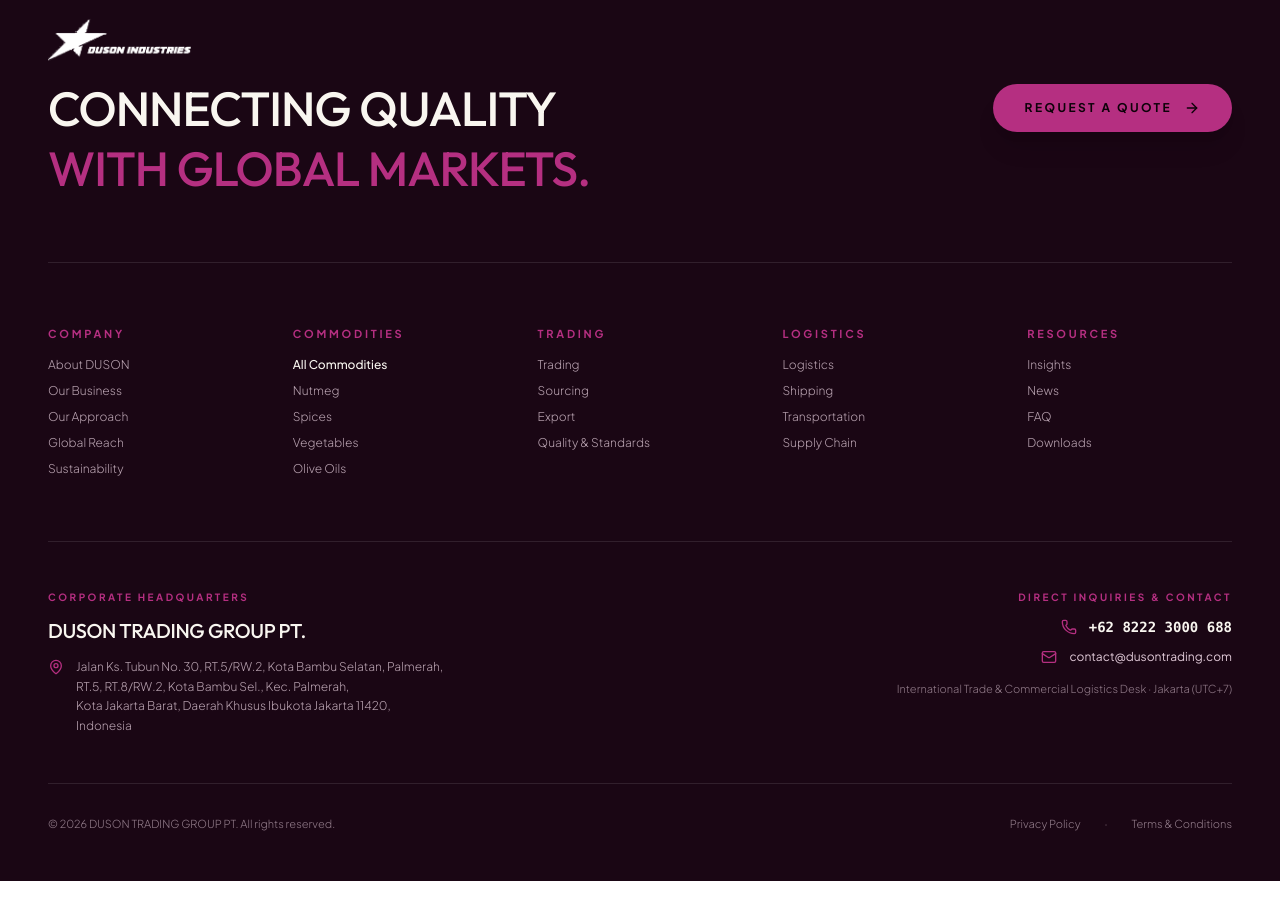
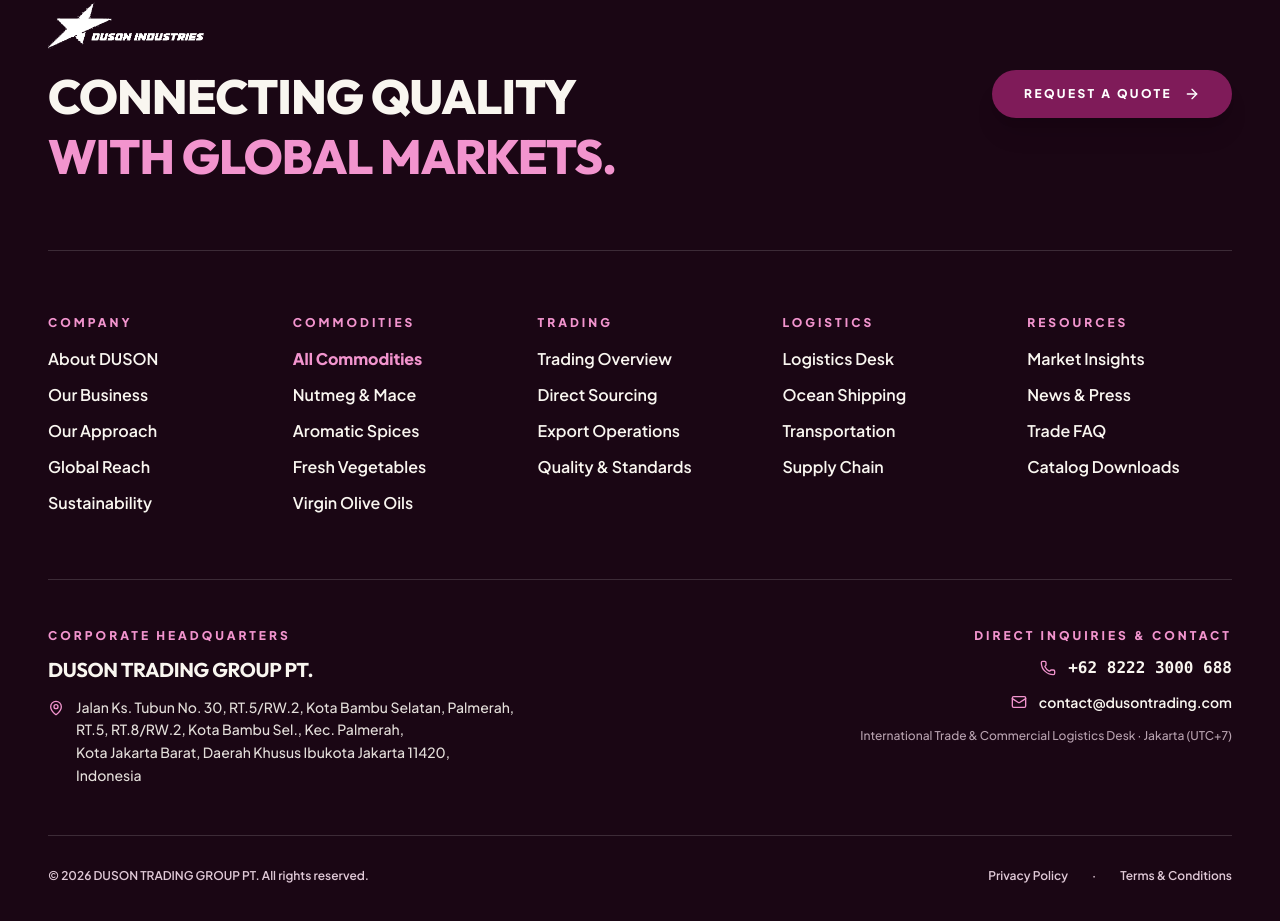
Before and after one commit to blossombubbles12/dusontrading, a Next.js app: page / in a window 1280 px wide. Shown: the part 6379-7300 px from the top of the page. Before the commit the page ends 7260 px from the top, so only its background shows below. Built offline with nearby package versions, Linux system fonts and the light colour scheme.

Commit message:
Increase footer navigation font size and apply bold font weight for enhanced visibility

```diff
--- a/src/components/Footer.tsx
+++ b/src/components/Footer.tsx
@@ -2,7 +2,7 @@
 
 import Link from "next/link";
 import Image from "next/image";
-import { Anchor, ArrowRight, MapPin, Phone, Mail } from "lucide-react";
+import { ArrowRight, MapPin, Phone, Mail } from "lucide-react";
 import EmailProtected from "./EmailProtected";
 
 interface FooterProps {
@@ -11,11 +11,11 @@
 
 export default function Footer({ onOpenQuoteModal }: FooterProps) {
   return (
-    <footer className="bg-[#1A0614] dark:bg-[#0D0209] text-[#F9F6F0] pt-24 pb-12 border-t border-[#7f1b59]/20 dark:border-[#B52F81]/20 transition-colors duration-500 relative">
+    <footer className="bg-[#1A0614] dark:bg-[#0D0209] text-[#F9F6F0] pt-20 pb-12 border-t border-[#7f1b59]/30 dark:border-[#B52F81]/30 transition-colors duration-500 relative">
       <div className="max-w-7xl mx-auto px-6 sm:px-8 lg:px-12">
 
         {/* Top Section */}
-        <div className="flex flex-col lg:flex-row lg:items-center justify-between pb-16 border-b border-white/10 dark:border-[#B52F81]/15 gap-8">
+        <div className="flex flex-col lg:flex-row lg:items-center justify-between pb-16 border-b border-white/15 dark:border-[#B52F81]/20 gap-8">
           <div className="space-y-4 max-w-2xl">
             <div className="flex items-center">
               <Image
@@ -23,20 +23,20 @@
                 alt="DUSON"
                 width={240}
                 height={52}
-                className="h-10 sm:h-11 w-auto object-contain brightness-0 invert"
+                className="h-10 sm:h-12 w-auto object-contain brightness-0 invert"
               />
             </div>
 
-            <h2 className="font-serif text-3xl sm:text-5xl font-medium tracking-tight text-[#F9F6F0] leading-tight">
+            <h2 className="font-serif text-3xl sm:text-5xl font-extrabold tracking-tight text-[#F9F6F0] leading-tight">
               CONNECTING QUALITY <br />
-              <span className="font-medium text-[#B52F81]">WITH GLOBAL MARKETS.</span>
+              <span className="font-extrabold text-[#F294CE]">WITH GLOBAL MARKETS.</span>
             </h2>
           </div>
 
           <div>
             <button
               onClick={onOpenQuoteModal}
-              className="inline-flex items-center gap-3 px-8 py-4 rounded-full bg-[#B52F81] text-[#0D0209] text-xs uppercase tracking-[0.2em] font-bold hover:bg-[#D94B9F] transition-all duration-300 shadow-xl"
+              className="inline-flex items-center gap-3 px-8 py-4 rounded-full bg-[#7f1b59] hover:bg-[#9c2870] text-white text-xs uppercase tracking-[0.2em] font-extrabold transition-all duration-300 shadow-xl transform hover:-translate-y-0.5"
             >
               <span>Request a Quote</span>
               <ArrowRight className="w-4 h-4" />
@@ -45,36 +45,36 @@
         </div>
 
         {/* Footer Navigation Columns Grid */}
-        <div className="grid grid-cols-2 md:grid-cols-3 lg:grid-cols-5 gap-8 lg:gap-10 py-16 border-b border-white/10 dark:border-[#B52F81]/15 text-xs">
+        <div className="grid grid-cols-2 md:grid-cols-3 lg:grid-cols-5 gap-8 lg:gap-10 py-16 border-b border-white/15 dark:border-[#B52F81]/20">
 
           {/* COMPANY */}
           <div className="space-y-4">
-            <span className="text-[11px] uppercase tracking-[0.25em] text-[#B52F81] font-bold block">
+            <span className="text-xs uppercase tracking-[0.25em] text-[#F294CE] font-extrabold block">
               COMPANY
             </span>
-            <ul className="space-y-2.5 text-[#DFC8D6]/80 font-light">
+            <ul className="space-y-3 font-semibold text-sm sm:text-base">
               <li>
-                <Link href="/about" className="hover:text-[#B52F81] transition-colors">
+                <Link href="/about" className="text-[#F9F6F0] hover:text-[#F294CE] transition-colors">
                   About DUSON
                 </Link>
               </li>
               <li>
-                <Link href="/our-business" className="hover:text-[#B52F81] transition-colors">
+                <Link href="/our-business" className="text-[#F9F6F0] hover:text-[#F294CE] transition-colors">
                   Our Business
                 </Link>
               </li>
               <li>
-                <Link href="/our-approach" className="hover:text-[#B52F81] transition-colors">
+                <Link href="/our-approach" className="text-[#F9F6F0] hover:text-[#F294CE] transition-colors">
                   Our Approach
                 </Link>
               </li>
               <li>
-                <Link href="/global-reach" className="hover:text-[#B52F81] transition-colors">
+                <Link href="/global-reach" className="text-[#F9F6F0] hover:text-[#F294CE] transition-colors">
                   Global Reach
                 </Link>
               </li>
               <li>
-                <Link href="/sustainability" className="hover:text-[#B52F81] transition-colors">
+                <Link href="/sustainability" className="text-[#F9F6F0] hover:text-[#F294CE] transition-colors">
                   Sustainability
                 </Link>
               </li>
@@ -83,33 +83,33 @@
 
           {/* COMMODITIES */}
           <div className="space-y-4">
-            <span className="text-[11px] uppercase tracking-[0.25em] text-[#B52F81] font-bold block">
+            <span className="text-xs uppercase tracking-[0.25em] text-[#F294CE] font-extrabold block">
               COMMODITIES
             </span>
-            <ul className="space-y-2.5 text-[#DFC8D6]/80 font-light">
+            <ul className="space-y-3 font-semibold text-sm sm:text-base">
               <li>
-                <Link href="/commodities" className="hover:text-[#B52F81] transition-colors font-medium text-[#F9F6F0]">
+                <Link href="/commodities" className="text-[#F294CE] hover:underline transition-colors font-extrabold">
                   All Commodities
                 </Link>
               </li>
               <li>
-                <Link href="/commodities/nutmeg" className="hover:text-[#B52F81] transition-colors">
-                  Nutmeg
+                <Link href="/commodities/nutmeg" className="text-[#F9F6F0] hover:text-[#F294CE] transition-colors">
+                  Nutmeg & Mace
                 </Link>
               </li>
               <li>
-                <Link href="/commodities/spices" className="hover:text-[#B52F81] transition-colors">
-                  Spices
+                <Link href="/commodities/spices" className="text-[#F9F6F0] hover:text-[#F294CE] transition-colors">
+                  Aromatic Spices
                 </Link>
               </li>
               <li>
-                <Link href="/commodities/vegetables" className="hover:text-[#B52F81] transition-colors">
-                  Vegetables
+                <Link href="/commodities/vegetables" className="text-[#F9F6F0] hover:text-[#F294CE] transition-colors">
+                  Fresh Vegetables
                 </Link>
               </li>
               <li>
-                <Link href="/commodities/olive-oils" className="hover:text-[#B52F81] transition-colors">
-                  Olive Oils
+                <Link href="/commodities/olive-oils" className="text-[#F9F6F0] hover:text-[#F294CE] transition-colors">
+                  Virgin Olive Oils
                 </Link>
               </li>
             </ul>
@@ -117,27 +117,27 @@
 
           {/* TRADING */}
           <div className="space-y-4">
-            <span className="text-[11px] uppercase tracking-[0.25em] text-[#B52F81] font-bold block">
+            <span className="text-xs uppercase tracking-[0.25em] text-[#F294CE] font-extrabold block">
               TRADING
             </span>
-            <ul className="space-y-2.5 text-[#DFC8D6]/80 font-light">
+            <ul className="space-y-3 font-semibold text-sm sm:text-base">
               <li>
-                <Link href="/trading" className="hover:text-[#B52F81] transition-colors">
-                  Trading
+                <Link href="/trading" className="text-[#F9F6F0] hover:text-[#F294CE] transition-colors">
+                  Trading Overview
                 </Link>
               </li>
               <li>
-                <Link href="/trading/sourcing" className="hover:text-[#B52F81] transition-colors">
-                  Sourcing
+                <Link href="/trading/sourcing" className="text-[#F9F6F0] hover:text-[#F294CE] transition-colors">
+                  Direct Sourcing
                 </Link>
               </li>
               <li>
-                <Link href="/trading/export" className="hover:text-[#B52F81] transition-colors">
-                  Export
+                <Link href="/trading/export" className="text-[#F9F6F0] hover:text-[#F294CE] transition-colors">
+                  Export Operations
                 </Link>
               </li>
               <li>
-                <Link href="/trading/quality-standards" className="hover:text-[#B52F81] transition-colors">
+                <Link href="/trading/quality-standards" className="text-[#F9F6F0] hover:text-[#F294CE] transition-colors">
                   Quality & Standards
                 </Link>
               </li>
@@ -146,27 +146,27 @@
 
           {/* LOGISTICS */}
           <div className="space-y-4">
-            <span className="text-[11px] uppercase tracking-[0.25em] text-[#B52F81] font-bold block">
+            <span className="text-xs uppercase tracking-[0.25em] text-[#F294CE] font-extrabold block">
               LOGISTICS
             </span>
-            <ul className="space-y-2.5 text-[#DFC8D6]/80 font-light">
+            <ul className="space-y-3 font-semibold text-sm sm:text-base">
               <li>
-                <Link href="/logistics" className="hover:text-[#B52F81] transition-colors">
-                  Logistics
+                <Link href="/logistics" className="text-[#F9F6F0] hover:text-[#F294CE] transition-colors">
+                  Logistics Desk
                 </Link>
               </li>
               <li>
-                <Link href="/logistics/shipping" className="hover:text-[#B52F81] transition-colors">
-                  Shipping
+                <Link href="/logistics/shipping" className="text-[#F9F6F0] hover:text-[#F294CE] transition-colors">
+                  Ocean Shipping
                 </Link>
               </li>
               <li>
-                <Link href="/logistics/transportation" className="hover:text-[#B52F81] transition-colors">
+                <Link href="/logistics/transportation" className="text-[#F9F6F0] hover:text-[#F294CE] transition-colors">
                   Transportation
                 </Link>
               </li>
               <li>
-                <Link href="/logistics/supply-chain" className="hover:text-[#B52F81] transition-colors">
+                <Link href="/logistics/supply-chain" className="text-[#F9F6F0] hover:text-[#F294CE] transition-colors">
                   Supply Chain
                 </Link>
               </li>
@@ -175,28 +175,28 @@
 
           {/* RESOURCES */}
           <div className="space-y-4">
-            <span className="text-[11px] uppercase tracking-[0.25em] text-[#B52F81] font-bold block">
+            <span className="text-xs uppercase tracking-[0.25em] text-[#F294CE] font-extrabold block">
               RESOURCES
             </span>
-            <ul className="space-y-2.5 text-[#DFC8D6]/80 font-light">
+            <ul className="space-y-3 font-semibold text-sm sm:text-base">
               <li>
-                <Link href="/insights" className="hover:text-[#B52F81] transition-colors">
-                  Insights
+                <Link href="/insights" className="text-[#F9F6F0] hover:text-[#F294CE] transition-colors">
+                  Market Insights
                 </Link>
               </li>
               <li>
-                <Link href="/insights/news" className="hover:text-[#B52F81] transition-colors">
-                  News
+                <Link href="/insights/news" className="text-[#F9F6F0] hover:text-[#F294CE] transition-colors">
+                  News & Press
                 </Link>
               </li>
               <li>
-                <Link href="/faq" className="hover:text-[#B52F81] transition-colors">
-                  FAQ
+                <Link href="/faq" className="text-[#F9F6F0] hover:text-[#F294CE] transition-colors">
+                  Trade FAQ
                 </Link>
               </li>
               <li>
-                <Link href="/downloads" className="hover:text-[#B52F81] transition-colors">
-                  Downloads
+                <Link href="/downloads" className="text-[#F9F6F0] hover:text-[#F294CE] transition-colors">
+                  Catalog Downloads
                 </Link>
               </li>
             </ul>
@@ -205,16 +205,16 @@
         </div>
 
         {/* Contact Information */}
-        <div className="py-12 border-b border-white/10 dark:border-[#B52F81]/15 grid grid-cols-1 md:grid-cols-2 gap-8 items-start">
+        <div className="py-12 border-b border-white/15 dark:border-[#B52F81]/20 grid grid-cols-1 md:grid-cols-2 gap-8 items-start">
           <div className="space-y-3">
-            <span className="text-[10px] uppercase tracking-[0.25em] text-[#B52F81] font-bold block">
+            <span className="text-xs uppercase tracking-[0.25em] text-[#F294CE] font-extrabold block">
               CORPORATE HEADQUARTERS
             </span>
-            <h4 className="font-serif text-xl font-medium text-[#F9F6F0]">
+            <h4 className="font-serif text-xl font-bold text-[#F9F6F0]">
               DUSON TRADING GROUP PT.
             </h4>
-            <div className="flex items-start gap-3 text-xs text-[#DFC8D6]/80 font-light leading-relaxed">
-              <MapPin className="w-4 h-4 text-[#B52F81] shrink-0 mt-0.5" />
+            <div className="flex items-start gap-3 text-sm text-[#F9F6F0]/90 font-medium leading-relaxed">
+              <MapPin className="w-4 h-4 text-[#F294CE] shrink-0 mt-1" />
               <span>
                 Jalan Ks. Tubun No. 30, RT.5/RW.2, Kota Bambu Selatan, Palmerah, <br />
                 RT.5, RT.8/RW.2, Kota Bambu Sel., Kec. Palmerah, <br />
@@ -225,32 +225,32 @@
           </div>
 
           <div className="space-y-3 md:text-right">
-            <span className="text-[10px] uppercase tracking-[0.25em] text-[#B52F81] font-bold block">
+            <span className="text-xs uppercase tracking-[0.25em] text-[#F294CE] font-extrabold block">
               DIRECT INQUIRIES & CONTACT
             </span>
-            <div className="flex items-center gap-3 text-sm text-[#F9F6F0] md:justify-end">
-              <Phone className="w-4 h-4 text-[#B52F81]" />
-              <a href="tel:+6282223000688" className="font-mono font-semibold hover:text-[#B52F81] transition-colors">+62 8222 3000 688</a>
+            <div className="flex items-center gap-3 text-base text-[#F9F6F0] md:justify-end font-bold">
+              <Phone className="w-4 h-4 text-[#F294CE]" />
+              <a href="tel:+6282223000688" className="font-mono hover:text-[#F294CE] transition-colors">+62 8222 3000 688</a>
             </div>
-            <div className="flex items-center gap-3 text-xs text-[#DFC8D6]/90 md:justify-end">
-              <Mail className="w-4 h-4 text-[#B52F81]" />
-              <EmailProtected user="contact" domain="dusontrading.com" className="text-[#DFC8D6] hover:text-[#B52F81]" />
+            <div className="flex items-center gap-3 text-sm text-[#F9F6F0] md:justify-end font-semibold">
+              <Mail className="w-4 h-4 text-[#F294CE]" />
+              <EmailProtected user="contact" domain="dusontrading.com" className="text-[#F9F6F0] hover:text-[#F294CE]" />
             </div>
-            <p className="text-[11px] text-[#DFC8D6]/60 font-light pt-1">
+            <p className="text-xs text-[#DFC8D6]/80 font-medium pt-1">
               International Trade & Commercial Logistics Desk · Jakarta (UTC+7)
             </p>
           </div>
         </div>
 
         {/* Footer Bottom Bar */}
-        <div className="pt-8 flex flex-col sm:flex-row items-center justify-between gap-4 text-[11px] text-[#DFC8D6]/60 font-light">
+        <div className="pt-8 flex flex-col sm:flex-row items-center justify-between gap-4 text-xs font-semibold text-[#DFC8D6]">
           <p>© 2026 DUSON TRADING GROUP PT. All rights reserved.</p>
           <div className="flex items-center gap-6">
-            <Link href="/privacy-policy" className="hover:text-[#B52F81] transition-colors">
+            <Link href="/privacy-policy" className="hover:text-[#F294CE] transition-colors">
               Privacy Policy
             </Link>
             <span>·</span>
-            <Link href="/terms-and-conditions" className="hover:text-[#B52F81] transition-colors">
+            <Link href="/terms-and-conditions" className="hover:text-[#F294CE] transition-colors">
               Terms & Conditions
             </Link>
           </div>
```
